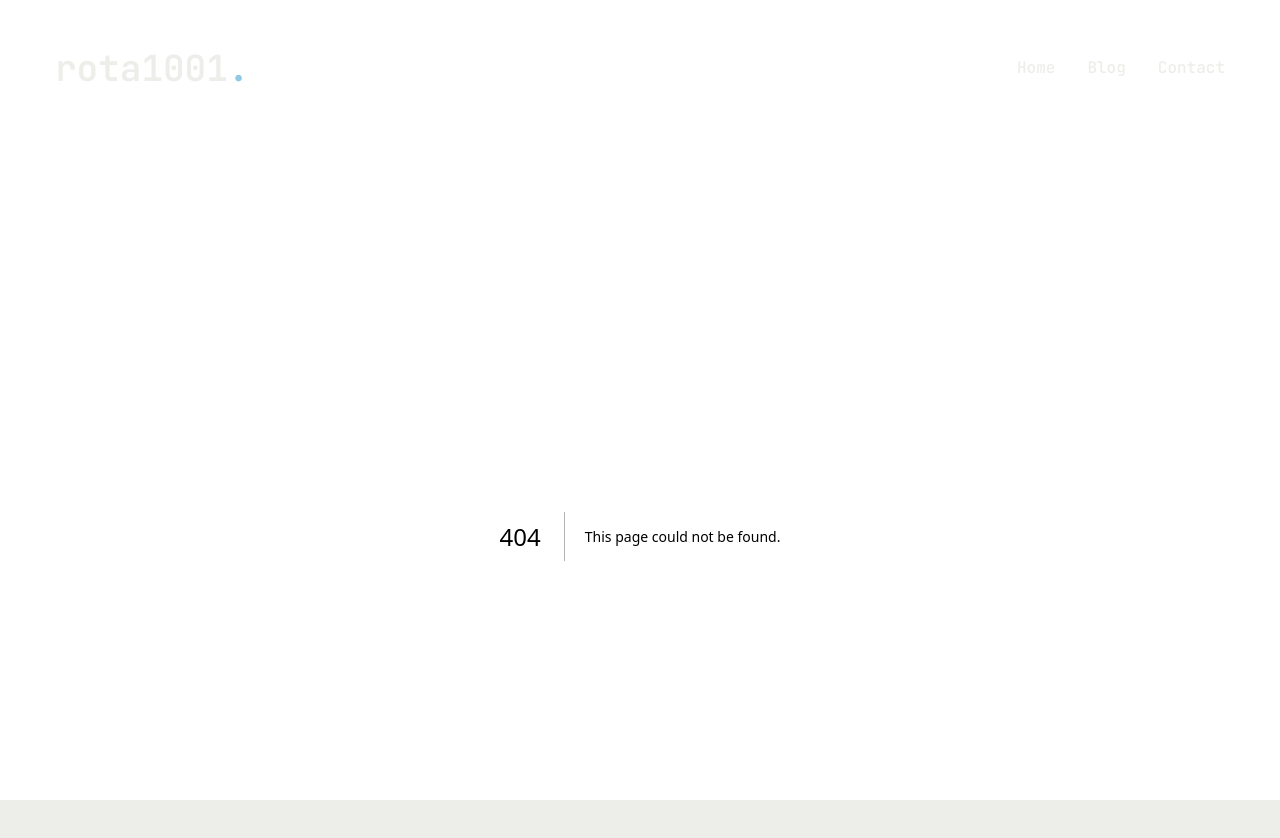
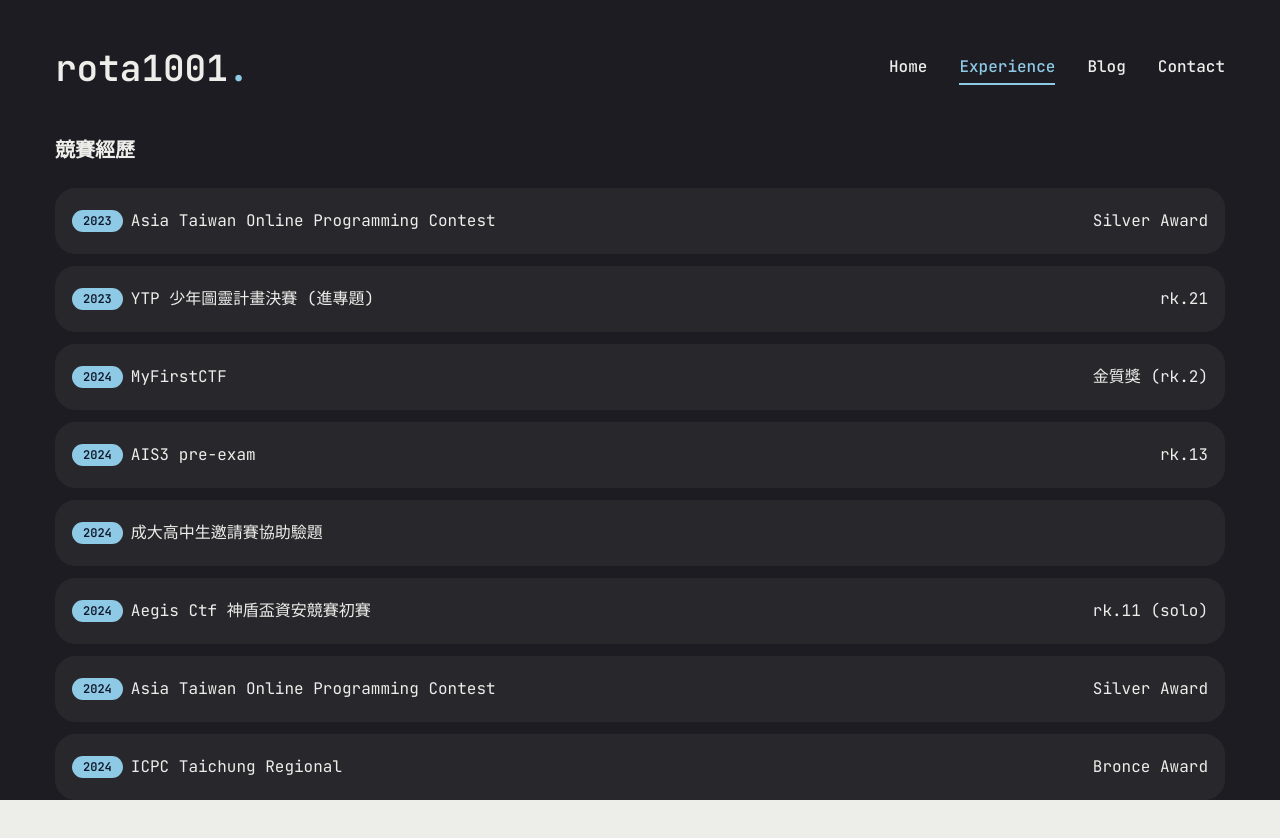
Before and after one commit to rota1001/my-personal-website, a Next.js app: page /experience in a window 1280 px wide. Before the commit this address had no page. Shown: the top 838 px of the page. Built offline with nearby package versions, Linux system fonts and the light colour scheme.

Commit message:
experience page

```diff
--- /dev/null
+++ b/app/experience/page.jsx
@@ -0,0 +1,76 @@
+"use client";
+import React from "react";
+
+import { useState } from "react"
+import { ChevronDown } from "lucide-react"
+import { Badge } from "@/components/ui/badge"
+
+const achievements = [
+    { year: 2023, title: "Asia Taiwan Online Programming Contest", rank: "Silver Award" },
+    { year: 2023, title: "YTP 少年圖靈計畫決賽 (進專題)", rank: "rk.21" },
+    { year: 2024, title: "MyFirstCTF", rank: "金質獎 (rk.2)"},
+    { year: 2024, title: "AIS3 pre-exam", rank: "rk.13" },
+    { year: 2024, title: "成大高中生邀請賽協助驗題", rank: "" },
+    { year: 2024, title: "Aegis Ctf 神盾盃資安競賽初賽", rank: "rk.11 (solo)" },
+    { year: 2024, title: "Asia Taiwan Online Programming Contest", rank: "Silver Award" },
+    { year: 2024, title: "ICPC Taichung Regional", rank: "Bronce Award" },
+    { year: 2024, title: "NCPC 全國大專電腦軟體設計競賽", rank: "rk.4" },
+    { year: 2024, title: "Meta Hacker Cup", rank: "rk.678/5000 (全球排名)" },
+    { year: 2024, title: "TSCCTF", rank: "rk.4 (Overall) / rk.1 (Qualified)" },
+    // ... add more achievements as needed
+  ]
+
+const score = [
+    { year: 2023, title: "成大資訊工程學系 112 上學期平均 97.29", rank: "rk.1" },
+    { year: 2024, title: "成大資訊工程學系 112 下學期平均 96.88", rank: "rk.1" },
+]
+
+const Experience = () => {
+    return (
+        <section className="h-full">
+            <div className="container mx-auto h-full space-y-8 pb-24">
+                <div className="space-y-6">
+                    <h2 className="text-xl font-semibold mb-4 lang-zh">競賽經歷</h2>
+                    <div className="space-y-3">
+                    {achievements.map((achievement, index) => (
+                        <div
+                            key={index}
+                            className="flex flex-col sm:flex-row sm:items-center gap-2 p-4 rounded-lg bg-[#27272c] md:hover:shadow-[0_0_10px_4px_theme('colors.accent.DEFAULT')] border border-[#27272c] md:hover:border-accent md:hover:scale-101 duration-500 ease-in-out"
+                        >
+                            <Badge variant="secondary" className="w-fit bg-accent hover:bg-accent">
+                                {achievement.year}
+                            </Badge>
+                            <div className="flex-grow">
+                                <h3 className="text-white">{achievement.title}</h3>
+                            </div>
+                            <span className="text-white">{achievement.rank}</span>
+                        </div>
+                    ))}
+                    </div>
+                </div>
+                <div className="space-y-6">
+                    <h2 className="text-xl font-semibold mb-4 lang-zh">在校成績</h2>
+                    <div className="space-y-3">
+                    {score.map((achievement, index) => (
+                        <div
+                            key={index}
+                            className="flex flex-col sm:flex-row sm:items-center gap-2 p-4 rounded-lg bg-[#27272c] md:hover:shadow-[0_0_10px_4px_theme('colors.accent.DEFAULT')] border border-[#27272c] md:hover:border-accent md:hover:scale-101 duration-500 ease-in-out"
+                        >
+                            <Badge variant="secondary" className="w-fit bg-accent hover:bg-accent">
+                                {achievement.year}
+                            </Badge>
+                            <div className="flex-grow">
+                                <h3 className="text-white">{achievement.title}</h3>
+                            </div>
+                            <span className="text-white">{achievement.rank}</span>
+                        </div>
+                    ))}
+                    </div>
+                </div>
+            </div>
+
+        </section>
+    );
+};
+
+export default Experience;
--- a/app/globals.css
+++ b/app/globals.css
@@ -19,4 +19,8 @@
   .h3 {
     @apply text-[20px] md:text-[24px] leading-[1.1] font-semibold
   }
+
+  .lang-zh {
+    font-family: "Fira Code", Monaco, Consolas, "Ubuntu Mono", monospace, "Microsoft YaHei", "PingFang TC", "Noto Sans TC", sans-serif;
+  }
 }
--- a/app/layout.jsx
+++ b/app/layout.jsx
@@ -13,7 +13,7 @@
 });
 export default function RootLayout({ children }) {
   return (
-    <html lang="en">
+    <html lang="en" className="scrollbar-thin scrollbar-track-zinc-800 scrollbar-thumb-zinc-500">
       <body className={jetbrainsMono.variable}>
         <Header/>
         <StairTransition/>
--- a/components/MobileNav.jsx
+++ b/components/MobileNav.jsx
@@ -9,6 +9,10 @@
     {
         name: "home",
         path: "/",
+    },
+    {
+        name: "experience",
+        path: "/experience"
     },
     {
         name: "blog",
--- a/components/Nav.jsx
+++ b/components/Nav.jsx
@@ -8,6 +8,10 @@
     {
         name: "home",
         path: "/",
+    },
+    {
+        name: "experience",
+        path: "/experience"
     },
     {
         name: "blog",
--- /dev/null
+++ b/components/ui/badge.jsx
@@ -0,0 +1,34 @@
+import * as React from "react"
+import { cva } from "class-variance-authority";
+
+import { cn } from "@/lib/utils"
+
+const badgeVariants = cva(
+  "inline-flex items-center rounded-full border border-slate-200 px-2.5 py-0.5 text-xs font-semibold transition-colors focus:outline-none focus:ring-2 focus:ring-slate-950 focus:ring-offset-2 dark:border-slate-800 dark:focus:ring-slate-300",
+  {
+    variants: {
+      variant: {
+        default:
+          "border-transparent bg-slate-900 text-slate-50 hover:bg-slate-900/80 dark:bg-slate-50 dark:text-slate-900 dark:hover:bg-slate-50/80",
+        secondary:
+          "border-transparent bg-slate-100 text-slate-900 hover:bg-slate-100/80 dark:bg-slate-800 dark:text-slate-50 dark:hover:bg-slate-800/80",
+        destructive:
+          "border-transparent bg-red-500 text-slate-50 hover:bg-red-500/80 dark:bg-red-900 dark:text-slate-50 dark:hover:bg-red-900/80",
+        outline: "text-slate-950 dark:text-slate-50",
+      },
+    },
+    defaultVariants: {
+      variant: "default",
+    },
+  }
+)
+
+function Badge({
+  className,
+  variant,
+  ...props
+}) {
+  return (<div className={cn(badgeVariants({ variant }), className)} {...props} />);
+}
+
+export { Badge, badgeVariants }
--- a/package.json
+++ b/package.json
@@ -9,6 +9,9 @@
     "lint": "next lint"
   },
   "dependencies": {
+    "@emotion/react": "^11.14.0",
+    "@emotion/styled": "^11.14.0",
+    "@mui/material": "^6.4.1",
     "@radix-ui/react-dialog": "^1.1.4",
     "@radix-ui/react-scroll-area": "^1.2.2",
     "@radix-ui/react-select": "^2.1.4",
@@ -31,6 +34,7 @@
     "eslint": "^9",
     "eslint-config-next": "15.1.5",
     "postcss": "^8",
+    "tailwind-scrollbar": "^3.1.0",
     "tailwindcss": "^3.4.1"
   }
 }
--- a/tailwind.config.mjs
+++ b/tailwind.config.mjs
@@ -1,4 +1,7 @@
 /** @type {import('tailwindcss').Config} */
+
+import tailwindScrollbar from 'tailwind-scrollbar'
+
 export default {
     darkMode: ["class"],
     content: [
@@ -38,8 +41,11 @@
   			lg: 'var(--radius)',
   			md: 'calc(var(--radius) - 2px)',
   			sm: 'calc(var(--radius) - 4px)'
-  		}
+  		},
+		scale: {
+			'101': '1.01',
+		}
   	}
   },
-  plugins: [require("tailwindcss-animate")],
+  plugins: [require("tailwindcss-animate"), tailwindScrollbar],
 };
```
Also changed, not shown: 1 other file (tests, documents, lock files or other folders).
